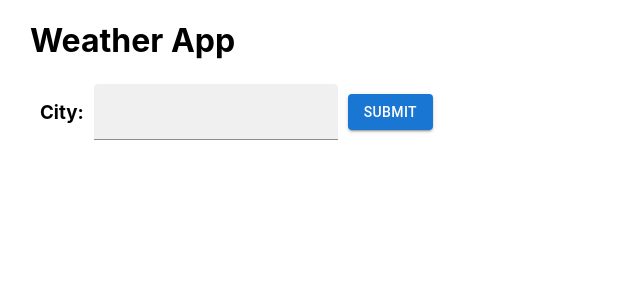
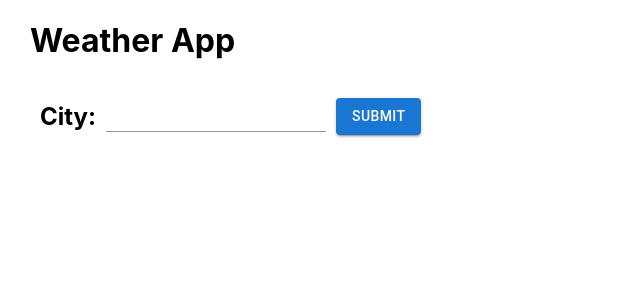
Before and after one commit to simonanderson16/WeatherNewsApp, a React (Create React App) app: page / in a window 1280 px wide. Shown: the top 300 px of the page, without its empty margins (0-640 px from the left). Built offline with nearby package versions, Linux system fonts and the light colour scheme.

Commit message:
changed appearance of inputs

```diff
--- a/src/WeatherApp.js
+++ b/src/WeatherApp.js
@@ -65,8 +65,8 @@ export default function WeatherApp() {
         <>
         <h1>Weather App</h1>
         <div className="beginning-input">
-            <h3>City: </h3>
-            <TextField variant="filled" type="text" onChange={(e) => setCity(e.target.value)} style={{marginRight: "10px"}}/>
+            <h2>City: </h2>
+            <TextField variant="standard" type="text" onChange={(e) => setCity(e.target.value)} style={{marginRight: "10px"}}/>
             <Button variant="contained" onClick={() => fetchAPIData()}>Submit</Button>
         </div>
         {weatherData && <div>
```
